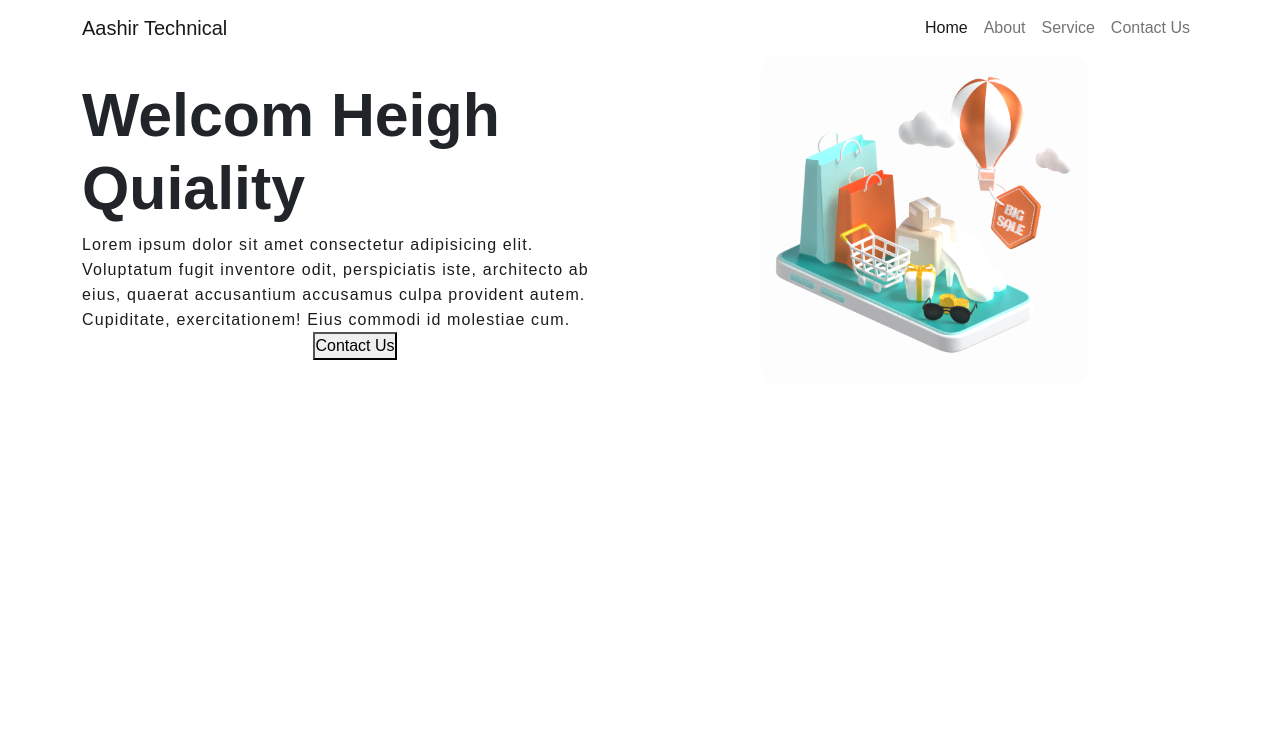
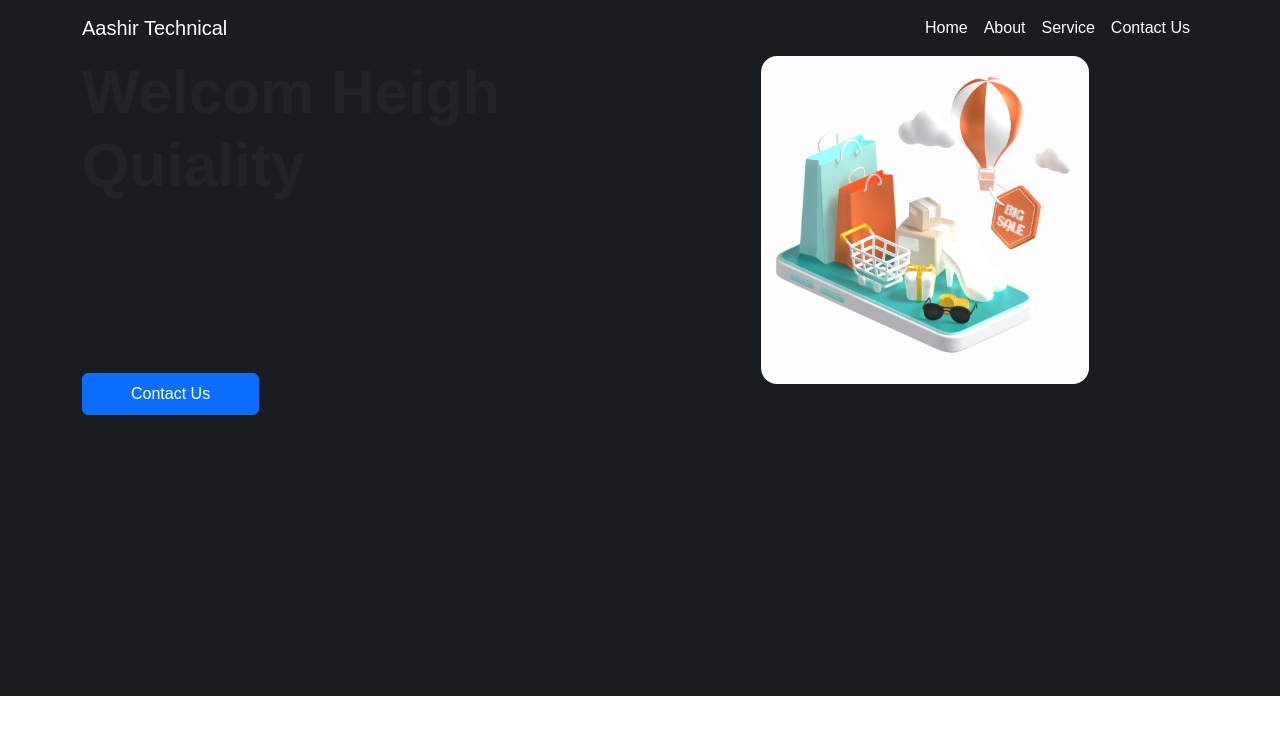
Before and after one commit to Aashirabbasi123/bootstrap-website, a plain HTML site: page index.html in a window 1280 px wide. Drawn offline with nearby package versions, Linux system fonts and the light colour scheme.

Commit message:
normal work
navbar ma kam kiya ha

```diff
--- a/css/style.css
+++ b/css/style.css
@@ -12,6 +12,7 @@
         --bs-secondary-color: #2929;
         --bs--secondary-dark-color: #c850c0     ;
         --bs-main-color: #fff;
+        --bs-secondary-blue-color:#29a9fd;
 }
 h1.h2.h3.h4.h5{
         font-family: 'Lexend '  sans-serif;
@@ -42,6 +43,13 @@ a{
 li{
         list-style: none;
 }
+/* nav  =================*/
+.nav-link{
+        color: var(--bs-main-color);
+}
+.nav-link:hover{
+        color: var(--bs-secondary-blue-color);
+}
 /*------------------ hero-section start------------------*/
 .hero-section.containser{
         display: grid;
@@ -58,3 +66,7 @@ li{
         width: 60%;
         border-radius: 1rem;
 }
+.bg-color{
+        background-color: var(--bs-dark-color);
+
+}
--- a/index.html
+++ b/index.html
@@ -16,16 +16,16 @@
 <body>
   <header>
     <!-- place navbar here -->
-    <nav class="navbar navbar-expand-lg bg-body-tertiary">
+    <nav class="navbar navbar-expand-lg bg-color ">
         <div class="container">
-          <a class="navbar-brand" href="#">Aashir Technical</a>
+          <a class="navbar-brand text-white" href="#">Aashir Technical</a>
           <button class="navbar-toggler" type="button" data-bs-toggle="collapse" data-bs-target="#navbarSupportedContent" aria-controls="navbarSupportedContent" aria-expanded="false" aria-label="Toggle navigation">
             <span class="navbar-toggler-icon"></span>
           </button>
           <div class="collapse navbar-collapse" id="navbarSupportedContent">
             <ul class="navbar-nav ms-auto mb-2 mb-lg-0">
               <li class="nav-item">
-                <a class="nav-link active" aria-current="page" href="#">Home</a>
+                <a class="nav-link " aria-current="page" href="#">Home</a>
               </li>
               <li class="nav-item">
                 <a class="nav-link text-capitalize" href="#">About</a>
@@ -44,13 +44,13 @@
   <main>
     <!-- section hero -->
     <section class="bg-main bg-color hero-section">
-      <div class="container">
+      <div class="container ">
         <div class="row">
           <div class="col-12 col-md-12 col-lg-6 d-flex flex-column justify-content-center align-item-center">
             <h1 class="text-capitalize fw-bolder">Welcom Heigh Quiality</h1>
-            <p>Lorem ipsum dolor sit amet consectetur adipisicing elit. Voluptatum fugit inventore odit, perspiciatis iste, architecto ab eius, quaerat accusantium accusamus culpa provident autem. Cupiditate, exercitationem! Eius commodi id molestiae cum.</p>
-            <div class="text-center">
-              <button class="text-capitalize"  data-bs-toggle="tooltip" data-bs-title="Contact Me">contact us</button>
+            <p class="mt-3 mb-5 para-width text-light-grey">Lorem ipsum dolor sit amet consectetur adipisicing elit. Voluptatum fugit inventore odit, perspiciatis iste, architecto ab eius, quaerat accusantium accusamus culpa provident autem. Cupiditate, exercitationem! Eius commodi id molestiae cum.</p>
+            <div class="text-center w-100 text-md-start">
+              <button class="text-capitalize btn btn-primary px-5 py-2"  data-bs-toggle="tooltip" data-bs-title="Contact Me">contact us</button>
             </div>
           </div>
  <!--                   hero-section image  -->
```
Also changed, not shown: 1 other file.
